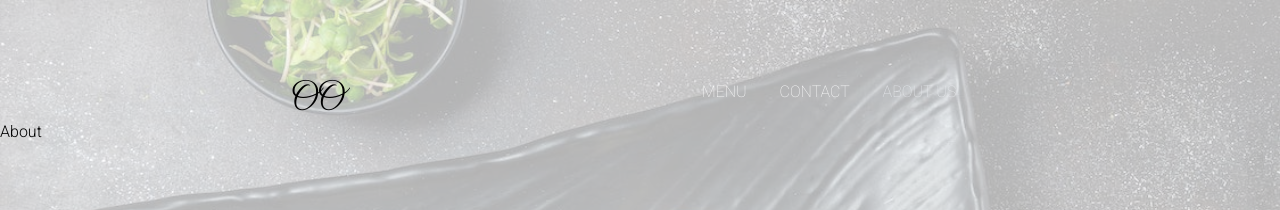
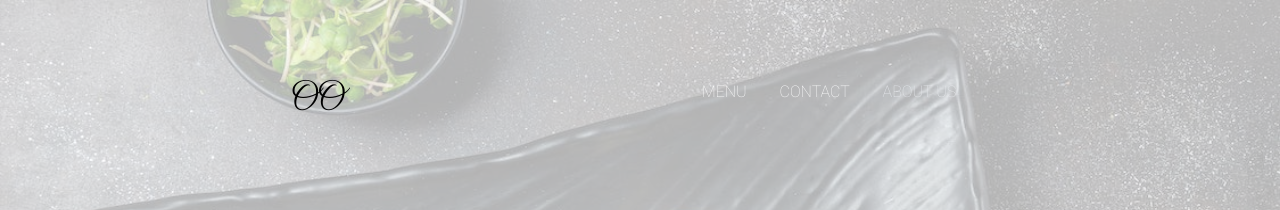
Before and after one commit to abish-desu/gyoza, a Next.js app: page /about in a window 1280 px wide. Shown: the top 210 px of the page. Built offline with nearby package versions, Linux system fonts and the light colour scheme.

Commit message:
assets added

```diff
--- a/src/app/about/page.tsx
+++ b/src/app/about/page.tsx
@@ -2,8 +2,13 @@ import React from 'react'
 
 const About = () => {
   return (
-    <div>About</div>
-  )
+    <div>
+    <img></img>
+    <p></p>
+    <img></img>
+    <p></p>
+  </div>
+    )
 }
 
 export default About
```
Also changed, not shown: public/reserve.png (added), public/reserve2.png (added).
